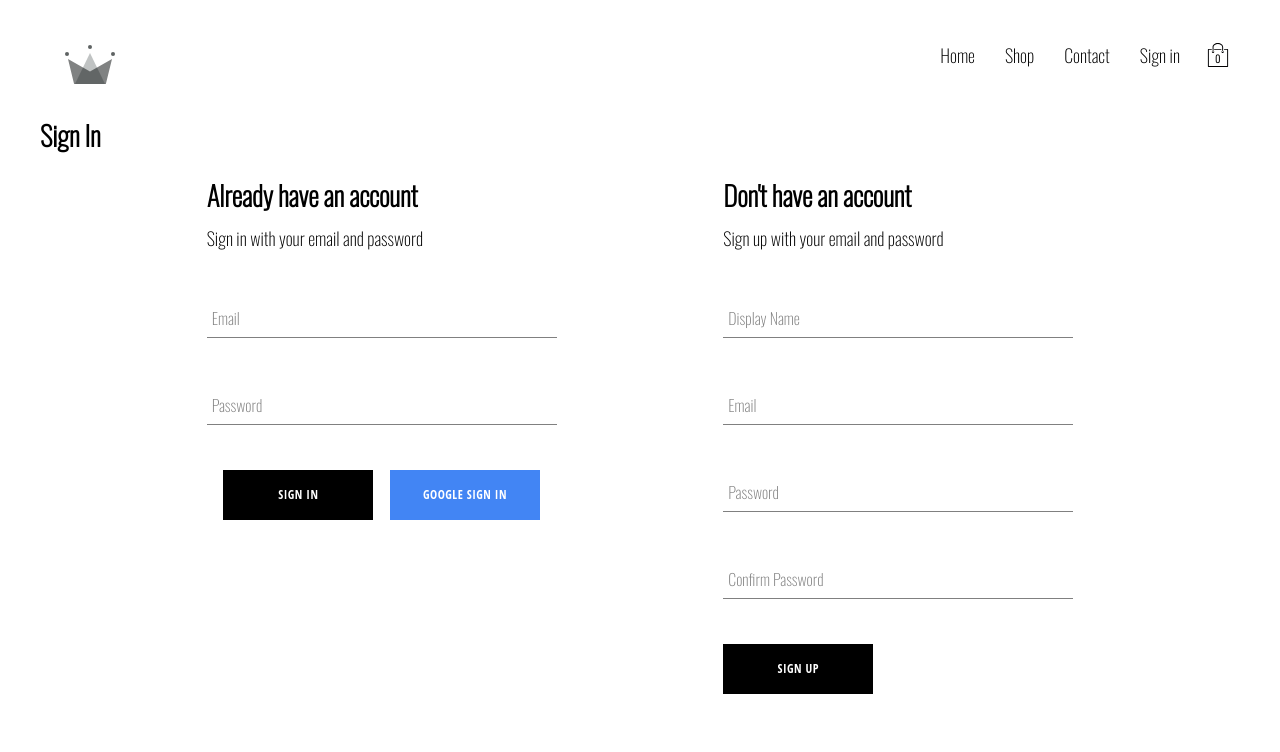
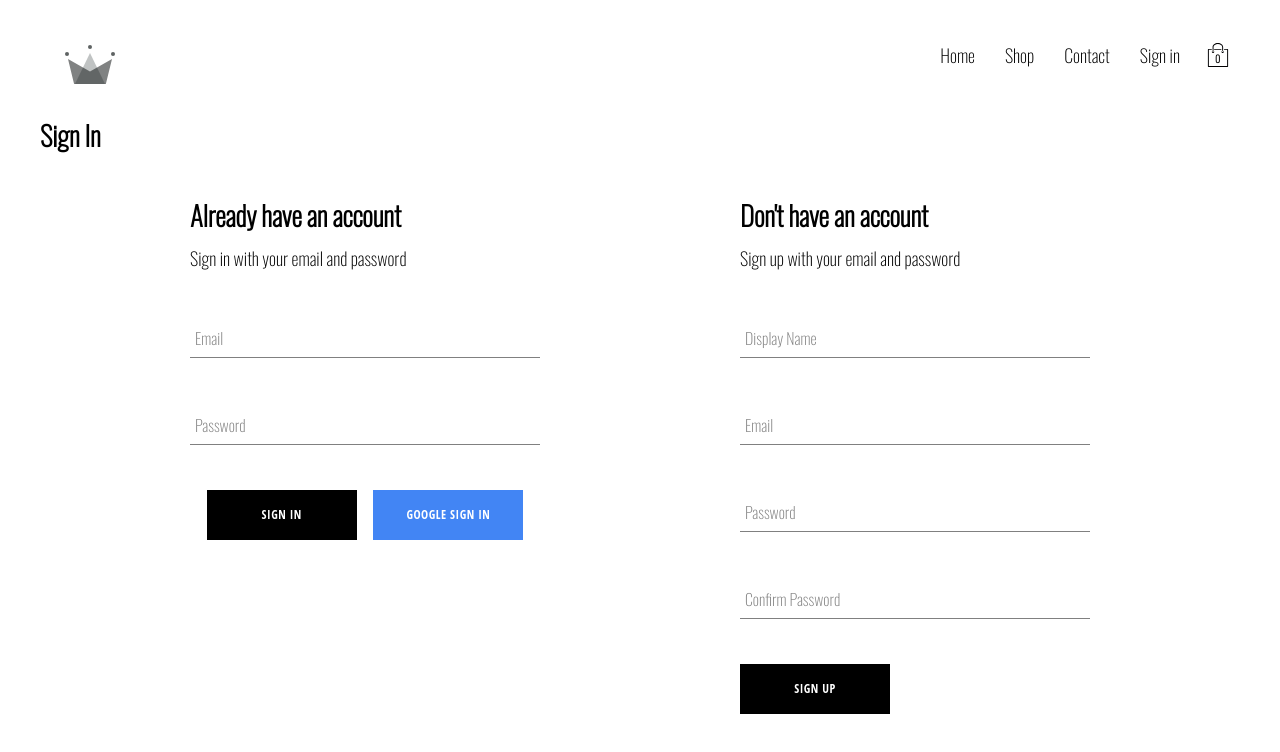
Before and after one commit to pinnet/crwnlive, a React (Create React App) app: page /auth in a window 1280 px wide. Shown: the top 752 px of the page. Built offline with nearby package versions, Linux system fonts and the light colour scheme; no server answers; the database is empty.

Commit message:
Refactor component imports and styles

```diff
--- a/src/components/cart-icon/cart-icon.component.jsx
+++ b/src/components/cart-icon/cart-icon.component.jsx
@@ -13,7 +13,7 @@
  * Author: Danny Arnold
  */
 
-import './cart-icon.styles.scss';
+import { CartIconContainer, ItemCount } from './cart-icon.styles';
 import { useContext } from 'react';
 import { CartContext } from '../../contexts/cart.context';
 import { ReactComponent as ShoppingIcon } from '../../assets/shopping-bag.svg';
@@ -26,10 +26,10 @@ import { ReactComponent as ShoppingIcon } from '../../assets/shopping-bag.svg';
 const CartIcon = () => {
     const { isCartVisable, setCartVisable,quantity } = useContext(CartContext);
     return (
-        <div className='cart-icon-container' onClick={() => { setCartVisable(!isCartVisable) }}>
+        <CartIconContainer onClick={() => { setCartVisable(!isCartVisable) }}>
             <ShoppingIcon className='shopping-icon' />
-            <span className='item-count'>{quantity}</span>
-        </div>
+            <ItemCount>{quantity}</ItemCount>
+        </CartIconContainer>
     );
 }
 
--- /dev/null
+++ b/src/components/cart-icon/cart-icon.styles.jsx
@@ -0,0 +1,23 @@
+import styled from 'styled-components';
+
+export const CartIconContainer = styled.div`
+  width: 45px;
+  height: 45px;
+  position: relative;
+  display: flex;
+  align-items: center;
+  justify-content: center;
+  cursor: pointer;
+
+  svg {
+    width: 24px;
+    height: 24px;
+  }
+`;
+
+export const ItemCount = styled.span`
+  position: absolute;
+  font-size: 10px;
+  font-weight: bold;
+  bottom: 12px;
+`;
--- /dev/null
+++ b/src/routes/auth/authentication.styles.jsx
@@ -0,0 +1,8 @@
+import styled from 'styled-components';
+
+export const AuthenticationContainer = styled.div`
+  display: flex;
+  width: 900px;
+  justify-content: space-between;
+  margin: 30px auto;
+`;
--- a/src/routes/auth/authtentication.component.jsx
+++ b/src/routes/auth/authtentication.component.jsx
@@ -10,7 +10,7 @@
 import { useEffect, Fragment } from 'react';
 import { getRedirectResult } from 'firebase/auth';
 import { auth, createUserDocumentFromGoogleAuth } from '../../utils/firebase.utils';
-import './authentication.styles.scss';
+import { AuthenticationContainer } from './authentication.styles';
 import SignUpForm from '../../components/sign-up-form/sign-up-form.component';
 import SignInForm from '../../components/sign-in-form/sign-in-form.component';
 
@@ -41,10 +41,10 @@ const Authentication = () => {
     return (
         <Fragment>
             <h2>Sign In</h2>
-            <div className='auth-container'>
+            <AuthenticationContainer>
                 <SignInForm />
                 <SignUpForm />
-            </div>
+            </AuthenticationContainer>
         </Fragment>
     )
 }
```
